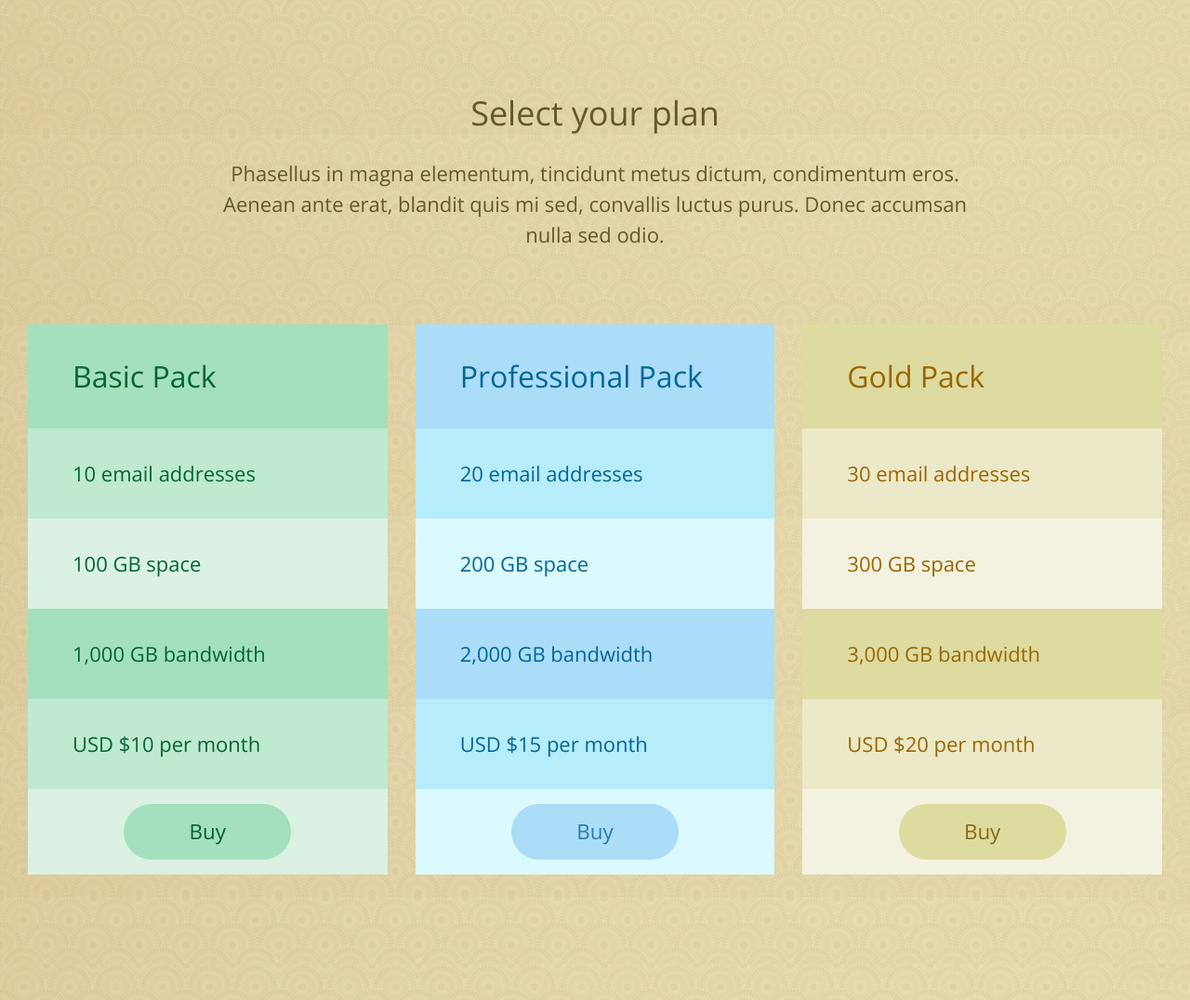
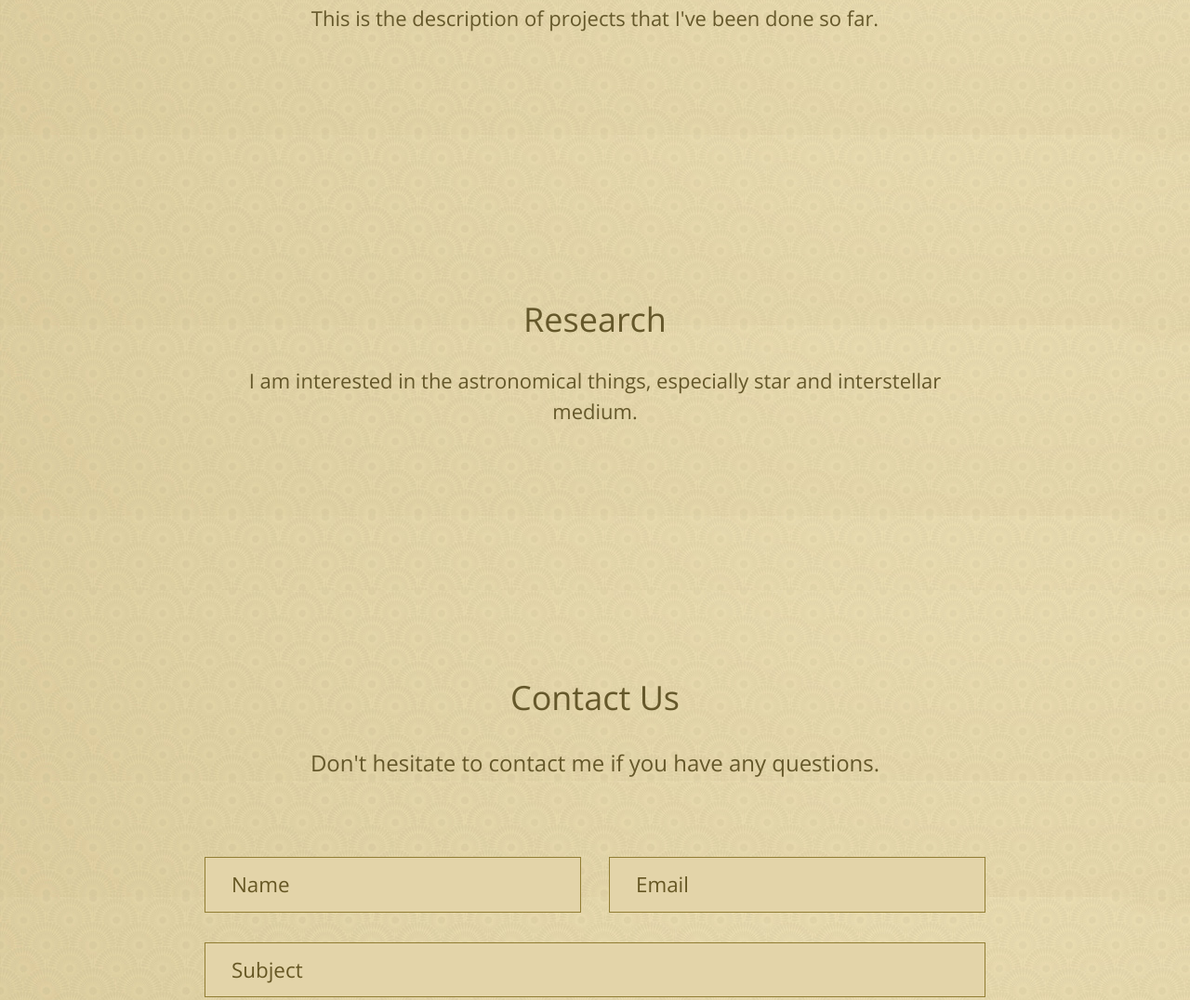
Before and after one commit to evariap/evariap.github.io, a plain HTML site: page index.html in a window 1280 px wide. Shown: the part 1290-2366 px from the top of the page at 93% size. Drawn offline with nearby package versions, Linux system fonts and the light colour scheme.

Commit message:
create my homepage

```diff
--- a/index.html
+++ b/index.html
@@ -5,7 +5,7 @@
     <meta http-equiv="X-UA-Compatible" content="IE=edge">
     <meta name="viewport" content="width=device-width, initial-scale=1">
 
-    <title>Rainbow Bootstrap 4.0 Theme by templatemo</title>
+    <title>Evaria Puspitaningrum</title>
 <!--
 Rainbow Theme
 http://www.templatemo.com/tm-485-rainbow
@@ -35,8 +35,8 @@ http://www.templatemo.com/tm-485-rainbow
                 <div class="row tm-site-header">
                     <div class="col-xs-12 col-sm-12 col-md-12 col-lg-12 col-xl-12 text-xs-center">
 
-                        <h1 class="tm-site-title">Evaria</h1>
-                        <p class="tm-site-description">My personal space</p>
+                        <h1 class="tm-site-title">evaria</h1>
+                        <p class="tm-site-description">my personal space</p>
 
                     </div>
                 </div>
@@ -58,10 +58,10 @@ http://www.templatemo.com/tm-485-rainbow
                                             <a class="nav-link" href="#tm-section-1">About</a>
                                         </li>
                                         <li class="nav-item">
-                                            <a class="nav-link" href="#tm-section-3">Packages</a>
+                                            <a class="nav-link" href="#tm-section-2">Project</a>
                                         </li>
                                         <li class="nav-item">
-                                            <a class="nav-link external" href="elements.html">Elements</a>
+                                            <a class="nav-link" href="#tm-section-3">Research</a>
                                         </li>
                                         <li class="nav-item">
                                             <a class="nav-link" href="#tm-section-4">Contact</a>
@@ -90,13 +90,9 @@ http://www.templatemo.com/tm-485-rainbow
                         </div>
 
                         <div class="col-xs-12 col-sm-12 col-md-12 col-lg-7 col-xl-7 tm-2-col-text">
-                            <h2 class="tm-2-col-text-title">Lorem ipsum dolor</h2>
+                            <h2 class="tm-2-col-text-title">About Me</h2>
                             <p class="tm-2-col-text-description">
-                                Donec mattis ipsum in erat viverra commodo.
-                                Proin sapien lacus, euismod eget nisl in,
-                                elementum posuere massa. Curabitur a odio
-                                eros. Cras aliquam lectus erat, non semper est
-                                volutpat eget. Ut eget erat tincidunt.
+                                I am a stardust who love to explore new universe.
                             </p>
                         </div>
 
@@ -105,13 +101,9 @@ http://www.templatemo.com/tm-485-rainbow
                     <section class="tm-2-col-img-text" id="tm-section-2">
 
                         <div class="col-xs-12 col-sm-12 col-md-12 col-lg-7 col-xl-7 tm-2-col-text">
-                            <h2 class="tm-2-col-text-title">Lorem ipsum dolor</h2>
+                            <h2 class="tm-2-col-text-title">My Life</h2>
                             <p class="tm-2-col-text-description">
-                                Donec mattis ipsum in erat viverra commodo.
-                                Proin sapien lacus, euismod eget nisl in,
-                                elementum posuere massa. Curabitur a odio
-                                eros. Cras aliquam lectus erat, non semper est
-                                volutpat eget. Ut eget erat tincidunt.
+                                Just ordinary human with some activities that related to the space and data.
                             </p>
                         </div>
 
@@ -126,97 +118,38 @@ http://www.templatemo.com/tm-485-rainbow
     <div class="container-fluid">
 
         <!-- Plan -->
-        <div class="row tm-section" id="tm-section-3">
+        <div class="row tm-section" id="tm-section-2">
 
             <div class="col-xs-12 col-sm-12 col-md-12 col-lg-12 col-xl-12 text-xs-center">
-                <h2 class="tm-section-title">Select your plan</h2>
+                <h2 class="tm-section-title">Project</h2>
                 <p class="tm-section-subtitle">
-                    Phasellus in magna elementum, tincidunt metus dictum, condimentum
-                    eros. Aenean ante erat, blandit quis mi sed, convallis luctus purus. Donec
-                    accumsan nulla sed odio.
+                    This is the description of projects that I've been done so far.
                 </p>
             </div>
 
-            <div class="col-xs-12 col-sm-12 col-md-12 col-lg-12 col-xl-12">
-
-                <div class="tm-plan-boxes-container">
-
-                    <div class="col-xs-12 col-sm-12 col-md-4 col-lg-4 col-xl-4 tm-table-col">
-
-                        <table class="tm-table-full-width">
-                            <thead>
-                                <tr class="tm-bg-green-1">
-                                    <th class="tm-plan-table-header">Basic Pack</th>
-                                </tr>
-                            </thead>
-                            <tbody>
-                                <tr class="tm-bg-green-2"><td class="tm-plan-table-cell">10 email addresses</td></tr>
-                                <tr class="tm-bg-green-3"><td class="tm-plan-table-cell">100 GB space</td></tr>
-                                <tr class="tm-bg-green-1"><td class="tm-plan-table-cell">1,000 GB bandwidth</td></tr>
-                                <tr class="tm-bg-green-2"><td class="tm-plan-table-cell">USD $10 per month</td></tr>
-                                <tr class="tm-bg-green-3">
-                                    <td class="tm-plan-table-cell tm-plan-table-cell-pad-small text-xs-center">
-                                        <a href="#" class="tm-bg-green-1 tm-btn-rounded tm-btn-green">Buy</a>
-                                    </td>
-                                </tr>
-                            </tbody>
-                        </table>
-
-                    </div>
-
-                    <div class="col-xs-12 col-sm-12 col-md-4 col-lg-4 col-xl-4 tm-table-col">
-
-                        <table class="tm-table-full-width">
-                            <thead>
-                                <tr class="tm-bg-blue-1">
-                                    <th class="tm-plan-table-header">Professional Pack</th>
-                                </tr>
-                            </thead>
-                            <tbody>
-                                <tr class="tm-bg-blue-2"><td class="tm-plan-table-cell">20 email addresses</td></tr>
-                                <tr class="tm-bg-blue-3"><td class="tm-plan-table-cell">200 GB space</td></tr>
-                                <tr class="tm-bg-blue-1"><td class="tm-plan-table-cell">2,000 GB bandwidth</td></tr>
-                                <tr class="tm-bg-blue-2"><td class="tm-plan-table-cell">USD $15 per month</td></tr>
-                                <tr class="tm-bg-blue-3">
-                                    <td class="tm-plan-table-cell tm-plan-table-cell-pad-small text-xs-center">
-                                        <a href="#" class="tm-bg-blue-1 tm-btn-rounded tm-btn-blue">Buy</a>
-                                    </td>
-                                </tr>
-                            </tbody>
-                        </table>
-
-                    </div>
-
-                    <div class="col-xs-12 col-sm-12 col-md-4 col-lg-4 col-xl-4 tm-table-col">
-
-                        <table class="tm-table-full-width">
-                            <thead>
-                                <tr class="tm-bg-gold-1">
-                                    <th class="tm-plan-table-header">Gold Pack</th>
-                                </tr>
-                            </thead>
-                            <tbody>
-                                <tr class="tm-bg-gold-2"><td class="tm-plan-table-cell">30 email addresses</td></tr>
-                                <tr class="tm-bg-gold-3"><td class="tm-plan-table-cell">300 GB space</td></tr>
-                                <tr class="tm-bg-gold-1"><td class="tm-plan-table-cell">3,000 GB bandwidth</td></tr>
-                                <tr class="tm-bg-gold-2"><td class="tm-plan-table-cell">USD $20 per month</td></tr>
-                                <tr class="tm-bg-gold-3">
-                                    <td class="tm-plan-table-cell tm-plan-table-cell-pad-small text-xs-center">
-                                        <a href="#" class="tm-bg-gold-1 tm-btn-rounded tm-btn-gold">Buy</a>
-                                    </td>
-                                </tr>
-                            </tbody>
-                        </table>
-
-                    </div>
-
-                </div> <!-- tm-plan-boxes-container -->
-
-            </div> <!-- .col-xs-12 -->
 
         </div> <!-- row -->
 
     </div> <!-- container-fluid -->
+
+    <div class="container-fluid">
+
+        <!-- Plan -->
+        <div class="row tm-section" id="tm-section-3">
+
+            <div class="col-xs-12 col-sm-12 col-md-12 col-lg-12 col-xl-12 text-xs-center">
+                <h2 class="tm-section-title">Research</h2>
+                <p class="tm-section-subtitle">
+                    I am interested in the astronomical things, especially star and interstellar medium.
+                </p>
+            </div>
+
+
+        </div> <!-- row -->
+
+    </div> <!-- container-fluid -->
+
+
 
     <div class="tm-bg-img-content">
         <div class="container-fluid">
@@ -225,9 +158,7 @@ http://www.templatemo.com/tm-485-rainbow
 
                     <h2 class="tm-section-title">Contact Us</h2>
                     <p class="tm-section-subtitle tm-section-subtitle-contact">
-                    Phasellus in magna elementum, tincidunt metus dictum, condimentum
-                    eros. Aenean ante erat, blandit quis mi sed, convallis luctus purus. Donec
-                    accumsan nulla sed odio.
+                    Don't hesitate to contact me if you have any questions.
                     </p>
 
                 </div>
@@ -265,16 +196,13 @@ http://www.templatemo.com/tm-485-rainbow
 
                     <div class="tm-social-icons-container">
                         <a href="#" class="tm-social-icon-link-brown"><i class="fa fa-facebook tm-social-icon"></i></a>
-                        <a href="#" class="tm-social-icon-link-brown"><i class="fa fa-google-plus tm-social-icon"></i></a>
-                        <a href="#" class="tm-social-icon-link-brown"><i class="fa fa-twitter tm-social-icon"></i></a>
-                        <a href="#" class="tm-social-icon-link-brown"><i class="fa fa-behance tm-social-icon"></i></a>
                         <a href="#" class="tm-social-icon-link-brown"><i class="fa fa-linkedin tm-social-icon"></i></a>
                     </div>
 
                 </div>
 
                 <footer class="col-xs-12 col-sm-12 col-md-12 col-lg-12 col-xl-12 text-xs-center">
-                    <p class="tm-copyright-text">Copyright &copy; 2016 Your Company</p>
+                    <p class="tm-copyright-text">Copyright &copy; 2017 Evaria</p>
                 </footer>
 
             </div>
```
